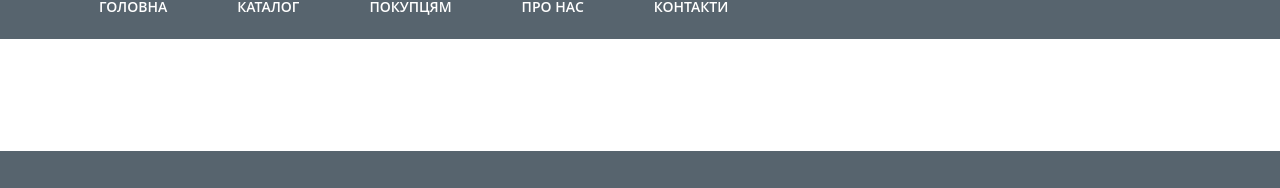
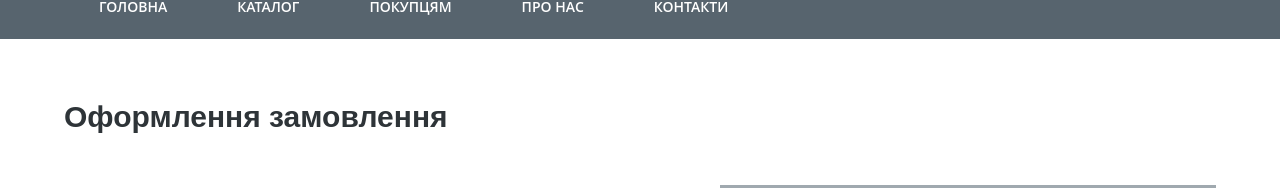
Before and after one commit to Misha77b/lori, a React (Create React App) app in the folder client/: page /orders in a window 1280 px wide. Shown: the part 152-340 px from the top of the page. Built offline with nearby package versions, Linux system fonts and the light colour scheme.

Commit message:
some changes, fixed mui textField view

```diff
--- a/client/src/Router/Router.jsx
+++ b/client/src/Router/Router.jsx
@@ -17,7 +17,7 @@ function RootRouters() {
 			<Route path="/" element={<Home />} />
 			<Route path="/products/:id" element={<OneProduct />} />
 			<Route path="/products" element={<ProductsCatalogue />} />
-			<Route path="/palce-an-order" element={<PlacingAnOrder />} />
+			<Route path="/orders" element={<PlacingAnOrder />} />
 
 			<Route path="/products/filter" element={<ProductsCatalogue />} />
 			<Route path="/about" element={<About />} />
--- a/client/src/pages/PlacingAnOrder/PlacingAnOrder.scss
+++ b/client/src/pages/PlacingAnOrder/PlacingAnOrder.scss
@@ -1,6 +1,10 @@
 // .category__title__wrapper {
 // 	margin: "0";
 // }
+
+.css-ihdtdm {
+	display: none;
+}
 
 .inputs-wrapper {
 	margin-top: 20px;
```
